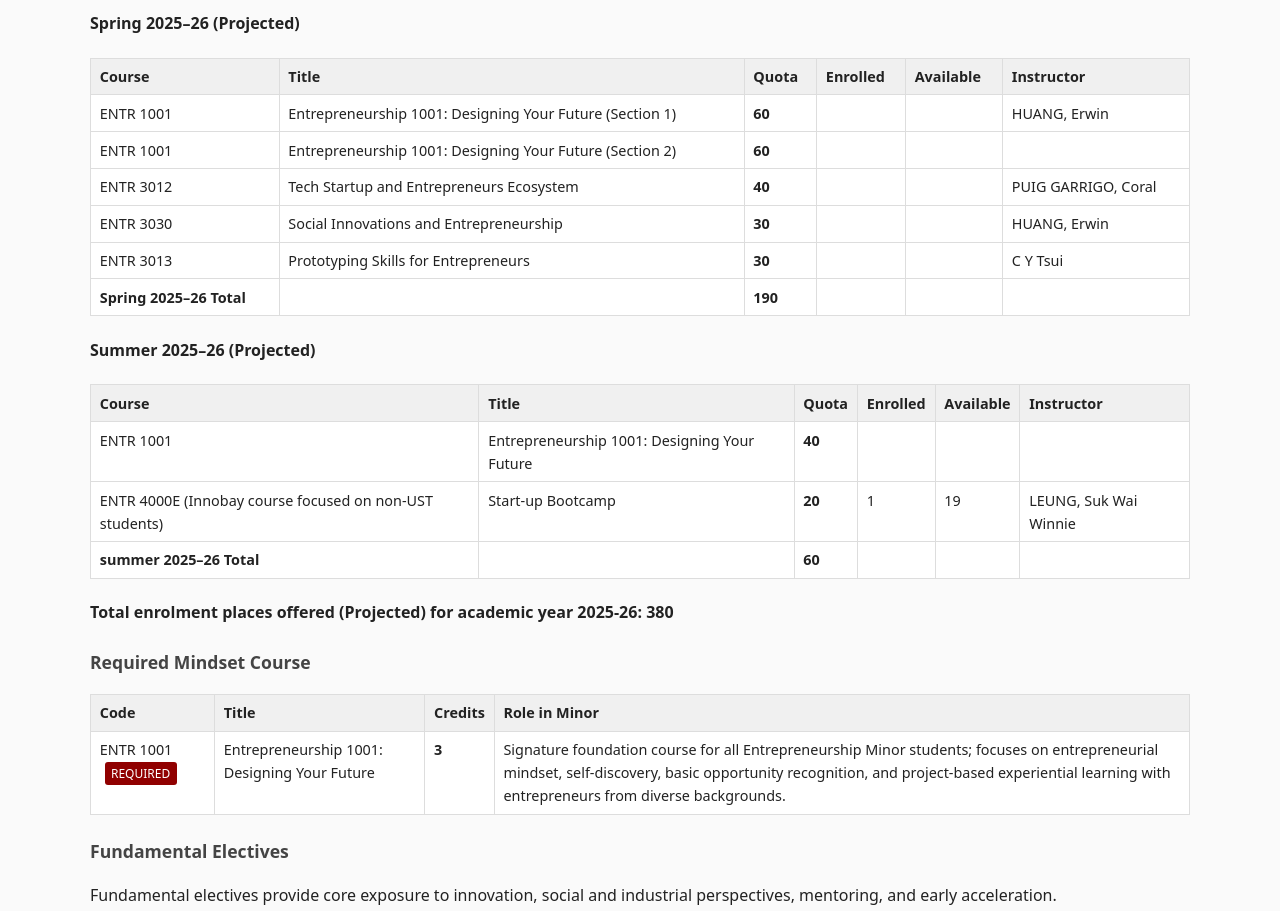
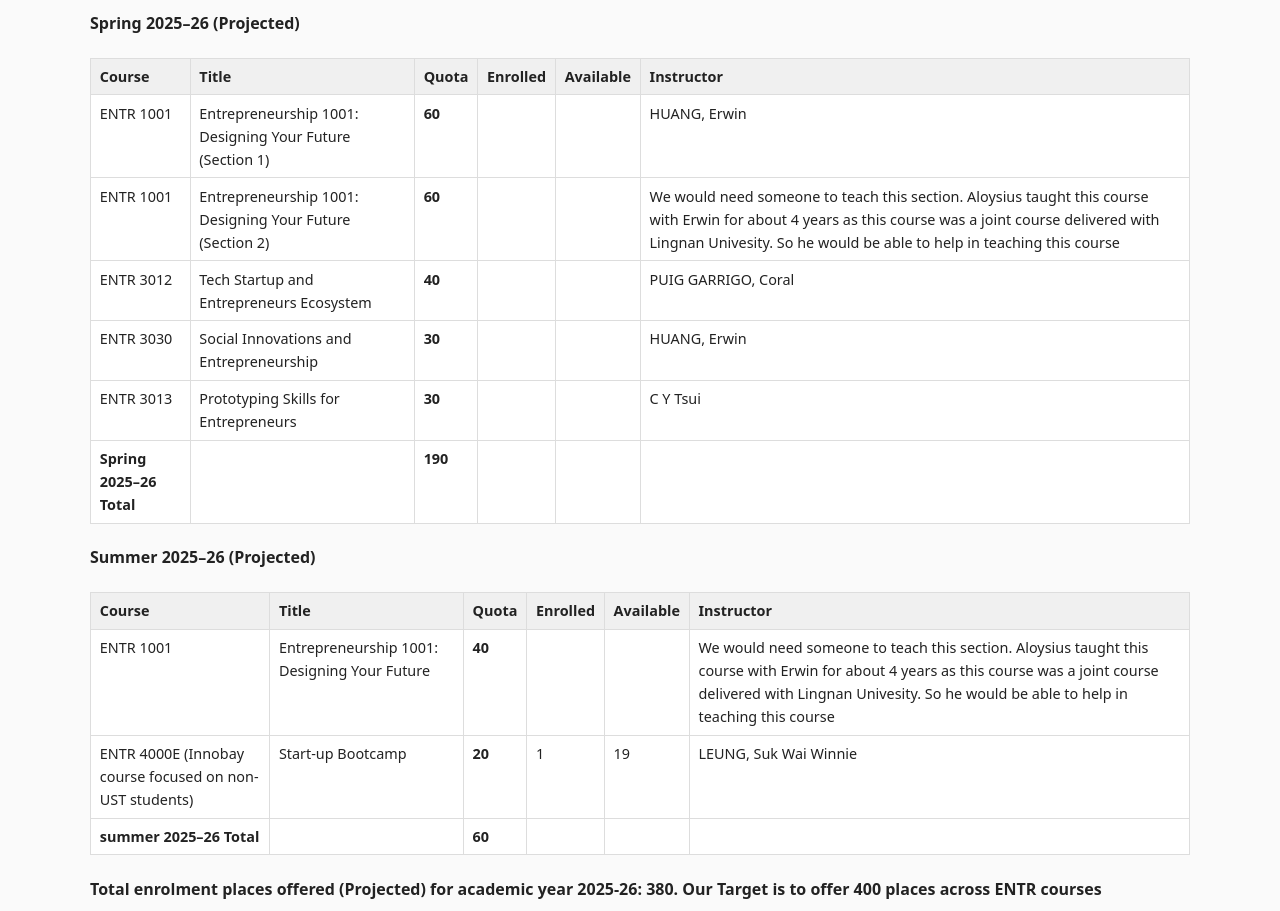
Before and after one commit to aloysiusraj001/ENTR, a plain HTML site: page index.html in a window 1280 px wide. Shown: the part 2420-3331 px from the top of the page. Drawn offline with Linux system fonts and the light colour scheme.

Commit message:
content update

```diff
--- a/index.html
+++ b/index.html
@@ -723,7 +723,7 @@
             <td class="credits">60</td>
             <td><!-- fill when known --></td>
             <td><!-- fill when known --></td>
-            <td><!-- fill when known --></td>
+            <td>We would need someone to teach this section. Aloysius taught this course with Erwin for about 4 years as this course was a joint course delivered with Lingnan Univesity. So he would be able to help in teaching this course</td>
           </tr>
           <tr>
             <td>ENTR 3012</td>
@@ -779,7 +779,7 @@
             <td class="credits">40</td>
             <td><!-- fill when known --></td>
             <td><!-- fill when known --></td>
-           <td><!-- fill when known --></td>
+           <td>We would need someone to teach this section. Aloysius taught this course with Erwin for about 4 years as this course was a joint course delivered with Lingnan Univesity. So he would be able to help in teaching this course</td>
           </tr>
           <tr>
                 <tr>
@@ -805,7 +805,7 @@
 
     </section>
 
-<h4>Total enrolment places offered (Projected) for academic year 2025-26: 380</h4>
+<h4>Total enrolment places offered (Projected) for academic year 2025-26: 380. Our Target is to offer <b>400 places across ENTR courses</b></h4>
 
 
       <h3>Required Mindset Course</h3>
@@ -830,6 +830,7 @@
             <td class="credits">3</td>
             <td>
               Signature foundation course for all Entrepreneurship Minor students; focuses on entrepreneurial mindset, self-discovery, basic opportunity recognition, and project-based experiential learning with entrepreneurs from diverse backgrounds.
+
             </td>
           </tr>
         </tbody>
@@ -1096,7 +1097,7 @@
       <div class="highlight-box-red">
         <h3>Indicative Proposed New ENTR Courses</h3>
         <p>
-          Building on the gaps identified and HKUST’s disciplinary strengths, a set of indicative ENTR-branded courses can be considered for future development; codes and titles are placeholders to be refined through formal curriculum processes.
+          Building on the gaps identified and ISD’s disciplinary strengths, a set of indicative ENTR-branded courses can be considered for future development; codes and titles are placeholders to be refined through formal curriculum processes.
         </p>
         <table class="course-grid">
           <thead>
```
